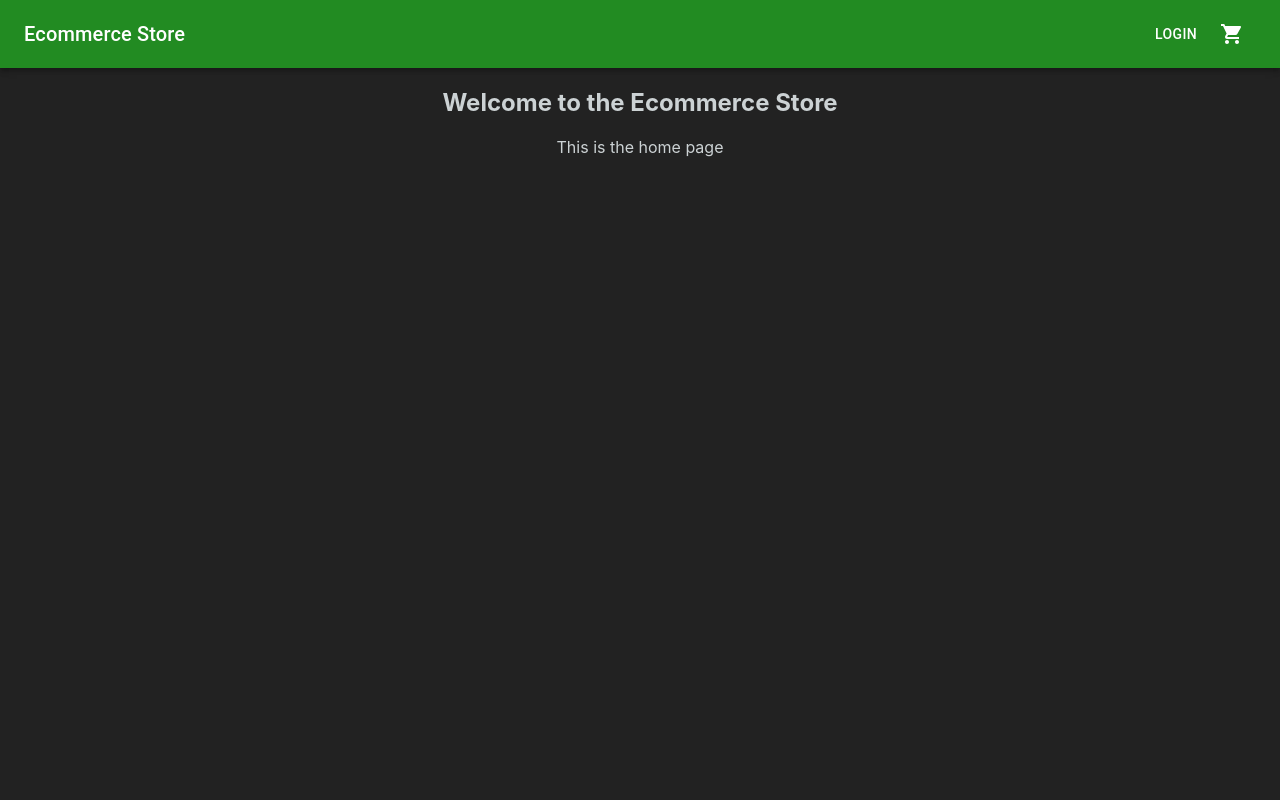
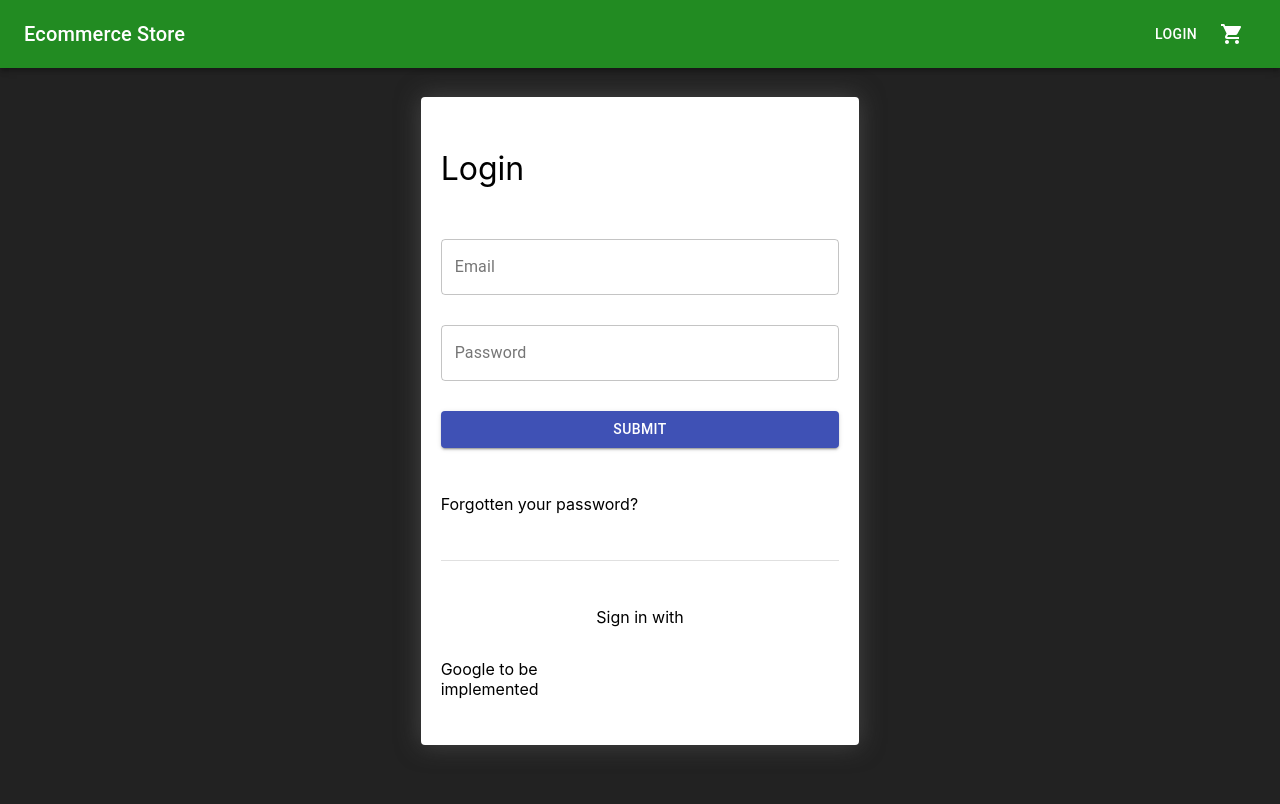
Before and after one commit to Forbidden-Duck/ecommerce-frontend, a React (Create React App) app: page /login in a window 1280 px wide. Before the commit this address led to /. Built offline with nearby package versions, Linux system fonts and the light colour scheme.

Commit message:
Login page and form

```diff
--- a/src/App.jsx
+++ b/src/App.jsx
@@ -9,6 +9,7 @@ import "./App.css";
 
 // TODO Routes
 import Home from "./routes/Home/Home";
+import Login from "./routes/Login/Login";
 
 import Navbar from "./components/Navbar/Navbar";
 // TODO LoggedInRoute (For logged in only routes)
@@ -22,6 +23,7 @@ function App() {
                 <Switch>
                     {/* Public Routes */}
                     <Route exact path="/" component={Home} />
+                    <Route path="/login" component={Login} />
 
                     {/* Logged-in Only Routes */}
 
--- /dev/null
+++ b/src/routes/Login/Login.css
@@ -0,0 +1,38 @@
+.app {
+    width: 95vw;
+    min-height: 92vh;
+    display: flex;
+    margin: auto;
+    align-items: center;
+    justify-content: center;
+}
+
+.formWrapper {
+    padding: 30px 20px;
+    background-color: #fff;
+    box-shadow: 0 0 1.5rem rgba(105, 105, 105, 0.5);
+    border-radius: 4px;
+    margin-bottom: 30px;
+}
+
+.baseFormHeading {
+    text-transform: capitalize;
+    font-size: 2em;
+    font-weight: normal;
+}
+
+.baseForm {
+    display: grid;
+    row-gap: 30px;
+}
+
+.social-btn-container {
+    display: grid;
+    grid-template-columns: repeat(2, 1fr);
+    column-gap: 5%;
+}
+
+.google-btn {
+    background-color: #db4437;
+    color: #ffffff;
+}
--- /dev/null
+++ b/src/routes/Login/Login.jsx
@@ -0,0 +1,85 @@
+import React, { useState } from "react";
+import { Form, Formik } from "formik";
+import { useHistory } from "react-router-dom";
+import { useDispatch, useSelector } from "react-redux";
+import Divider from "@material-ui/core/Divider";
+import * as Yup from "yup";
+import { loginUser } from "../../store/auth/Auth.actions";
+import TextField from "../../components/TextField/TextField";
+import Button from "../../components/Button/Button";
+import "./Login.css";
+
+function Login() {
+    const dispatch = useDispatch();
+    const history = useHistory();
+    const { error, isPending } = useSelector((state) => state.auth);
+
+    const handleLogin = async (credentials) => {
+        await dispatch(loginUser(credentials));
+        history.push("/");
+    };
+
+    const credentialsSchema = Yup.object().shape({
+        email: Yup.string()
+            .email("Invalid email address")
+            .required("Email address is required"),
+        password: Yup.string().required("Password is required"),
+    });
+
+    return (
+        <div className="app">
+            <div className="formWrapper">
+                <Formik
+                    initialValues={{ email: "", password: "" }}
+                    validationSchema={credentialsSchema}
+                    validateOnBlur
+                    onSubmit={async (values) => {
+                        const { email, password } = values;
+                        await handleLogin({ username: email, password });
+                    }}
+                >
+                    <Form className="baseForm">
+                        <h1 className="baseFormHeading">Login</h1>
+                        <TextField
+                            label="Email"
+                            name="email"
+                            id="email-input"
+                        />
+                        <TextField
+                            label="Password"
+                            name="password"
+                            id="password-input"
+                        />
+                        {error && <div>{error}</div>}
+                        <Button
+                            variant="contained"
+                            color="primary"
+                            type="submit"
+                            isLoading={isPending}
+                        >
+                            Submit
+                        </Button>
+                        <p>Forgotten your password?</p>
+                        <Divider />
+                        <div>
+                            <div
+                                style={{
+                                    width: "100%",
+                                    display: "flex",
+                                    justifyContent: "center",
+                                }}
+                            >
+                                <p>Sign in with</p>
+                            </div>
+                            <div className="social-btn-container">
+                                <p>Google to be implemented</p>
+                            </div>
+                        </div>
+                    </Form>
+                </Formik>
+            </div>
+        </div>
+    );
+}
+
+export default Login;
```
